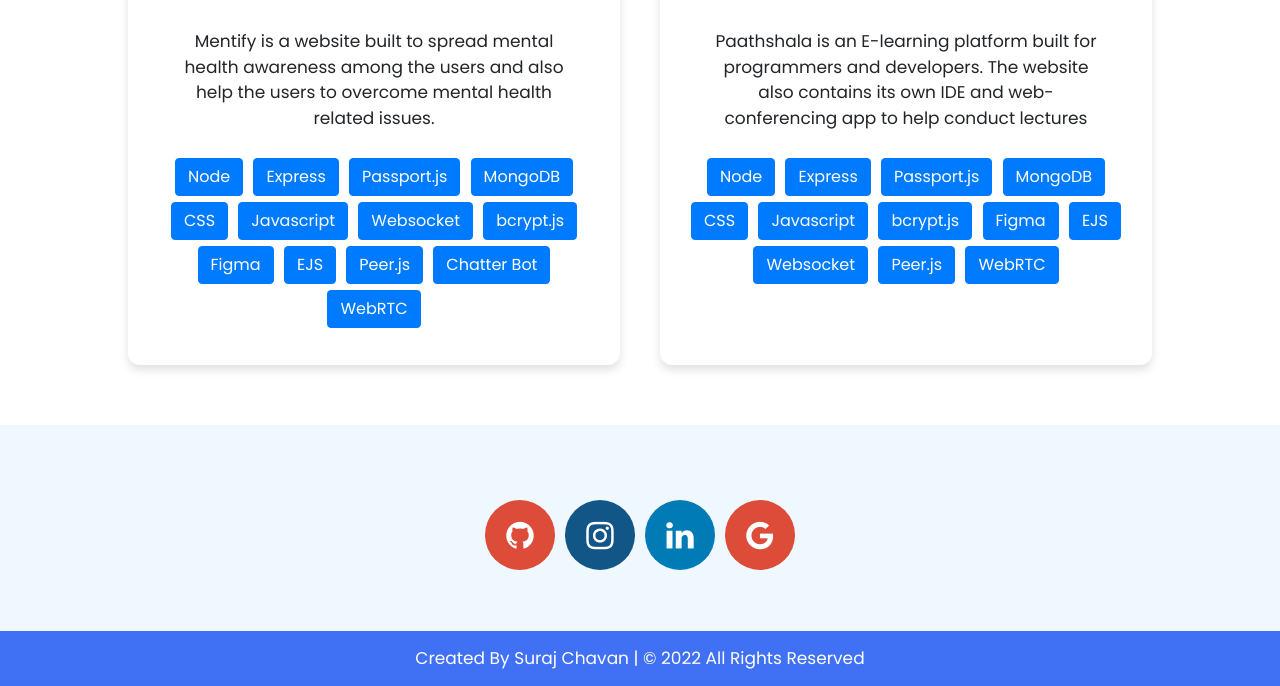
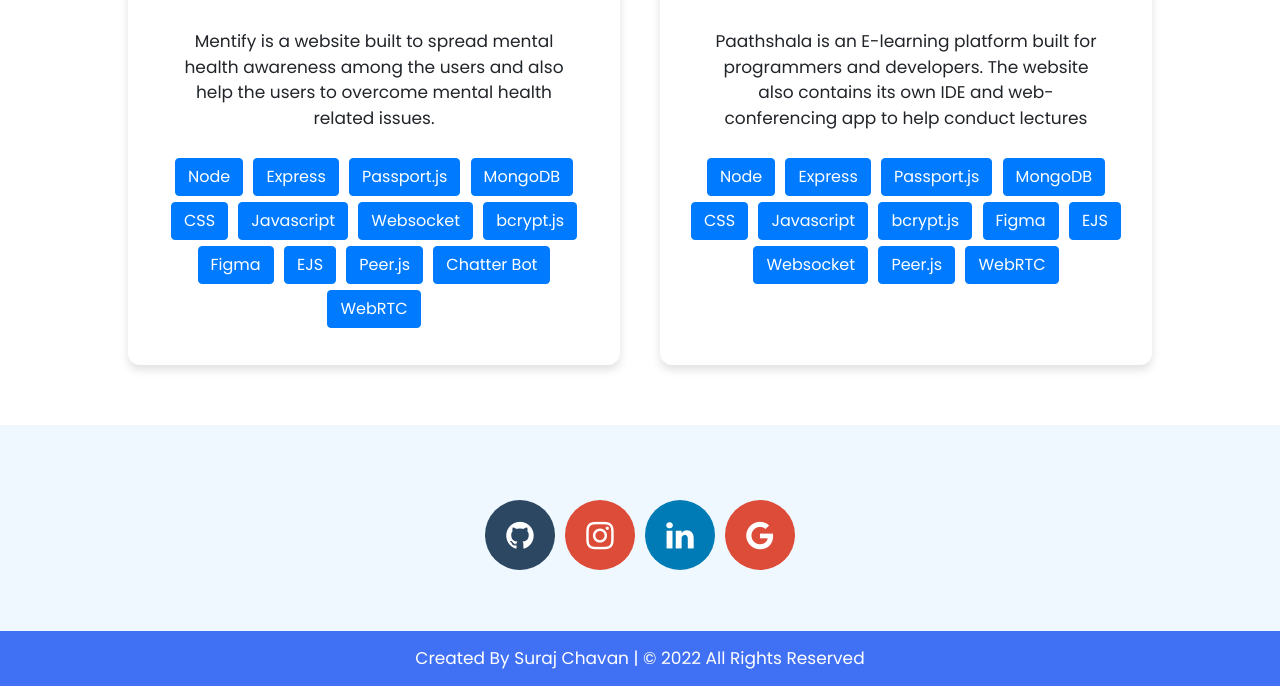
Before and after one commit to surajchavan19/Portfolio, a plain HTML site: page index.html in a window 1280 px wide. Shown: the part 5052-5738 px from the top of the page. Drawn offline with nearby package versions, Linux system fonts and the light colour scheme.

Commit message:
Update styles.css

```diff
--- a/styles.css
+++ b/styles.css
@@ -863,12 +863,12 @@ ul.timeline-list li:before {
     opacity: 0.7;
 }
 .fa-instagram {
-  background: #125688;
+  background: #dd4b39;
   color: white;
 }
 
 .fa-github {
-  background: #dd4b39;
+  background: #2c4762;
   color: white;
 }
 .fa-linkedin{
```
